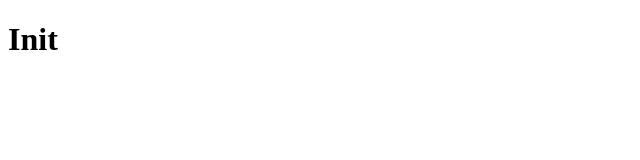
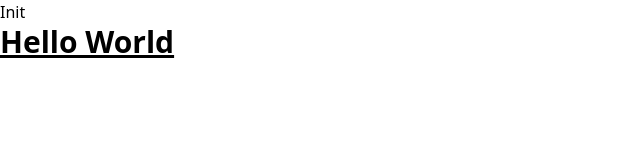
Before and after one commit to 602822/ReminderApp, a website: page client-side/html/index.html in a window 1280 px wide. Shown: the whole page, without its empty margins (0-640 px from the left). Drawn offline with Linux system fonts and the light colour scheme.

Commit message:
tailwind working

```diff
--- /dev/null
+++ b/client-side/css/input.css
@@ -0,0 +1,3 @@
+@tailwind base;
+@tailwind components;
+@tailwind utilities;
--- a/client-side/index.html
+++ b/client-side/html/index.html
@@ -5,9 +5,11 @@
     <meta name="viewport" content="width=device-width, initial-scale=1.0">
     <title>Document</title>
     <script src="https://unpkg.com/htmx.org@1.7.4/dist/htmx.js"></script>
+    <link href="/dist/output.css" rel="stylesheet">
 </head>
 <body>
     <h1>Init</h1>
+    <h3 class="text-3xl font-bold underline">Hello World</h3>
 
 </body>
 </html>
--- a/package.json
+++ b/package.json
@@ -1,5 +1,8 @@
 {
   "devDependencies": {
     "tailwindcss": "^3.3.6"
+  },
+  "scripts": {
+    "build:css": "tailwindcss build -i main.css -o output.css"
   }
 }
--- a/tailwind.config.js
+++ b/tailwind.config.js
@@ -1,8 +1,8 @@
 /** @type {import('tailwindcss').Config} */
 module.exports = {
-  content: [],
+  content: ["./client-side/**/*.{html,js}"],
   theme: {
     extend: {},
   },
   plugins: [],
-}
+};
```
Also changed, not shown: dist/output.css (added).
